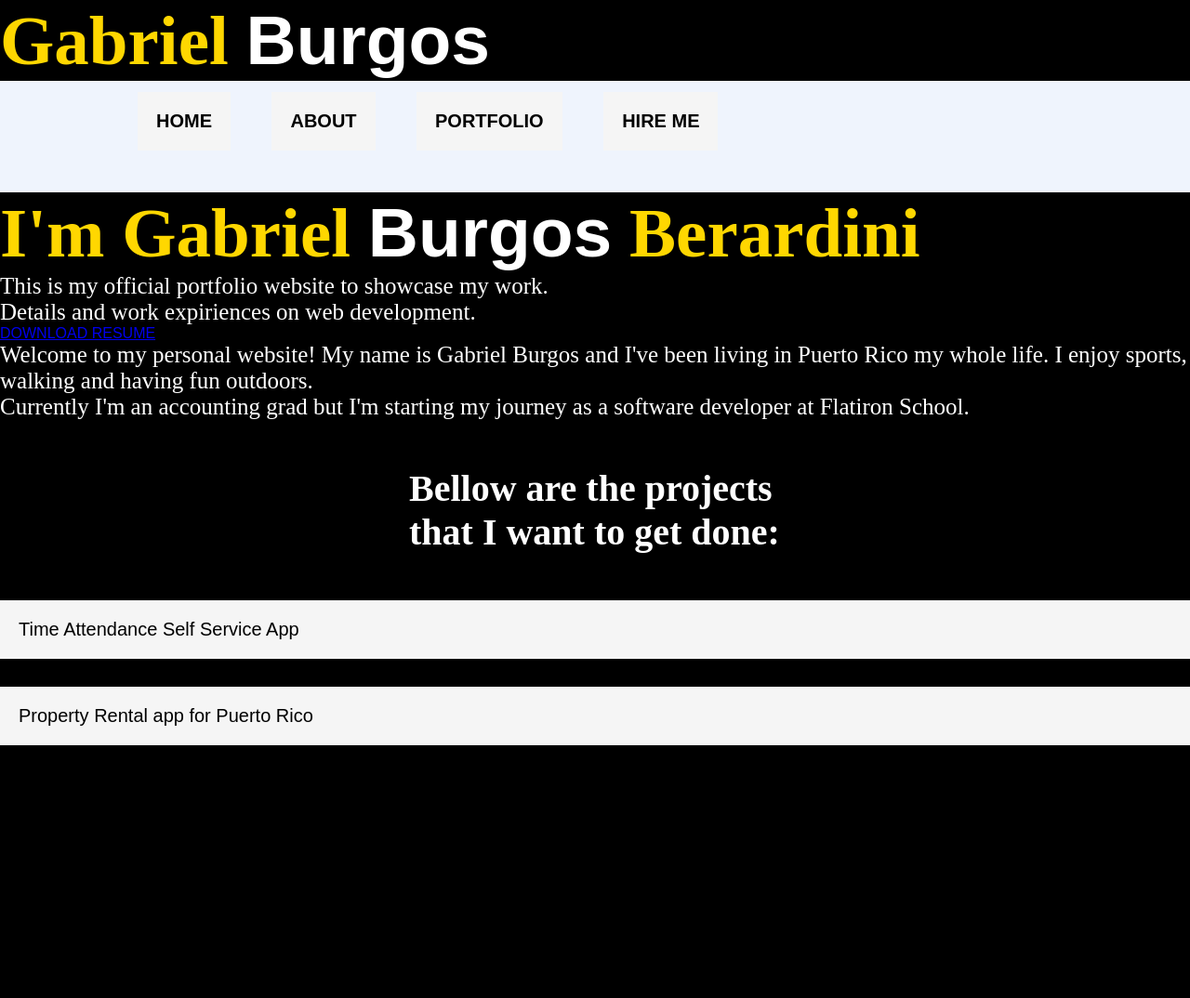
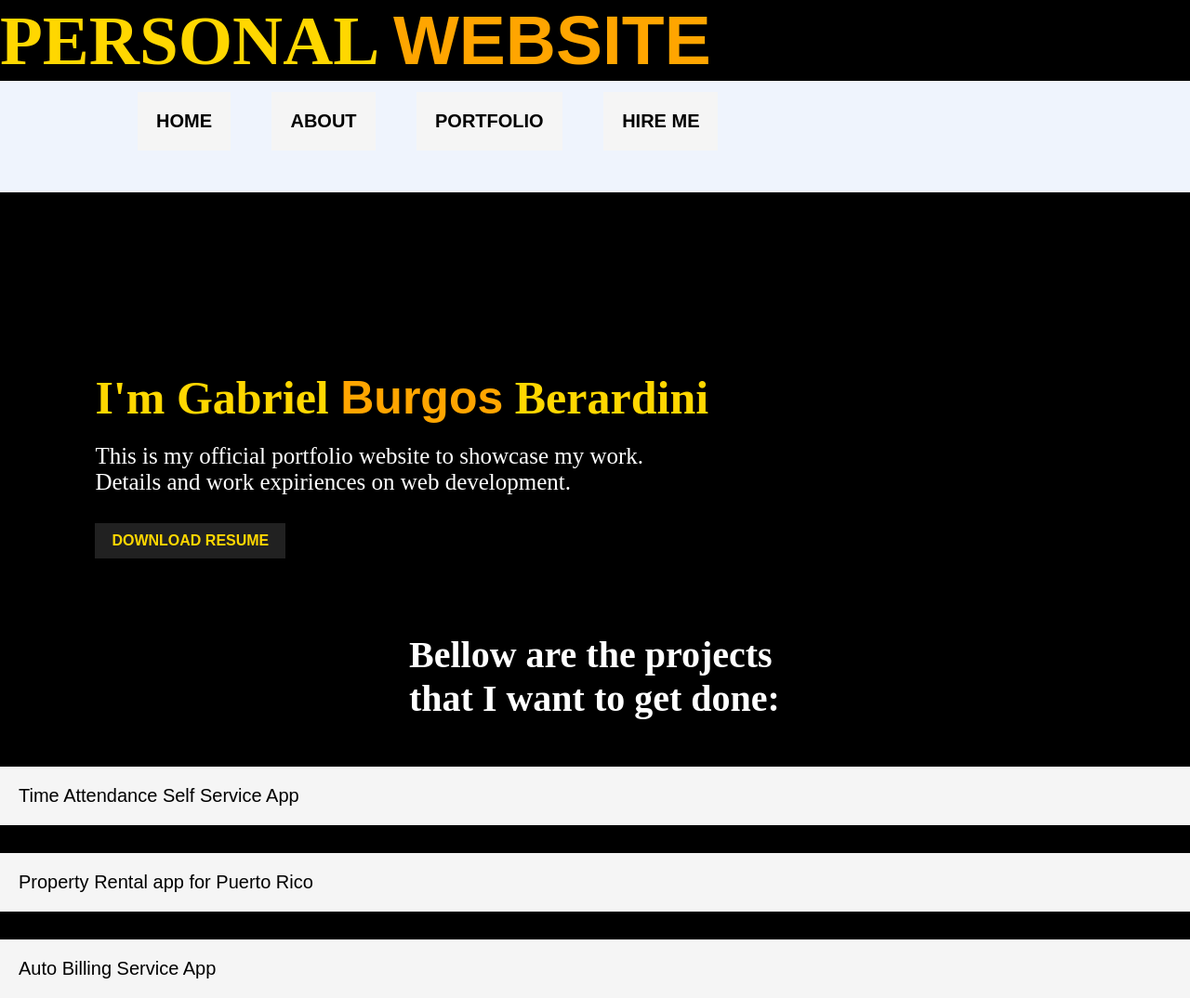
Before and after one commit to gabrielb5/firstPersonalWebsite, a plain HTML site: page index.html in a window 1280 px wide. Shown: the whole page at 93% size. Before the commit the page ends 802 px from the top, so only its background shows below. Drawn offline with Linux system fonts and the light colour scheme.

Commit message:
website update

```diff
--- a/index.html
+++ b/index.html
@@ -17,7 +17,7 @@
     <link rel="stylesheet" href="style.css" />
     <title>GABRIEL BURGOS PERSONAL WEBSITE</title>
   </head>
-    <h1>Gabriel  <span> Burgos</span> </h1>
+    <h1> PERSONAL  <span> WEBSITE </span> </h1>
   <body>
     <div class="hero">
       <nav>
@@ -38,24 +38,13 @@
       <a href="#"> DOWNLOAD RESUME</a>
     </div>
 
-
-
-
-
-
-
-
-
-
-    <p> Welcome to my personal website! My name is Gabriel Burgos and I've been living in Puerto Rico my whole life. I enjoy sports, walking and having fun outdoors.</p>
-    <div>
-      <p> Currently I'm an accounting grad but I'm starting my journey as a software developer at Flatiron School. </p>
       <div class="container">
         <h2>Bellow are the projects that I want to get done: </h2>
       </div>
         <ol>
-          <li onmouseover="changeBgColor(this, 'green')" onmouseout="changeBgColor(this, 'whitesmoke')"> Time Attendance Self Service App</li>
-          <li onmouseover="changeBgColor(this, 'skyblue')" onmouseout="changeBgColor(this, 'whitesmoke')"> Property Rental app for Puerto Rico </li>
+          <li onmouseover="changeBgColor(this, 'gold')" onmouseout="changeBgColor(this, 'whitesmoke')"> Time Attendance Self Service App</li>
+          <li onmouseover="changeBgColor(this, 'gold')" onmouseout="changeBgColor(this, 'whitesmoke')"> Property Rental app for Puerto Rico </li>
+          <li onmouseover="changeBgColor(this, 'gold')" onmouseout="changeBgColor(this, 'whitesmoke')"> Auto Billing Service App </li>
         </ol>
     </div>
     <script src="script.js"></script>
--- a/style.css
+++ b/style.css
@@ -93,3 +93,29 @@ li {
 span {
   color: white;
 }
+
+.detel {
+  margin-left: 8%;
+  margin-top: 15%;
+
+}
+
+.detel h1{
+  font-size: 50px;
+  margin-bottom: 20px;
+
+}
+
+span {
+  color: orange;
+}
+
+.detel a{
+  background-color: #212121;
+  padding: 10px 18px;
+  text-decoration: none;
+  font-weight: bold;
+  display: inline-block;
+  margin: 30px 0;
+  color: gold;
+}
```
